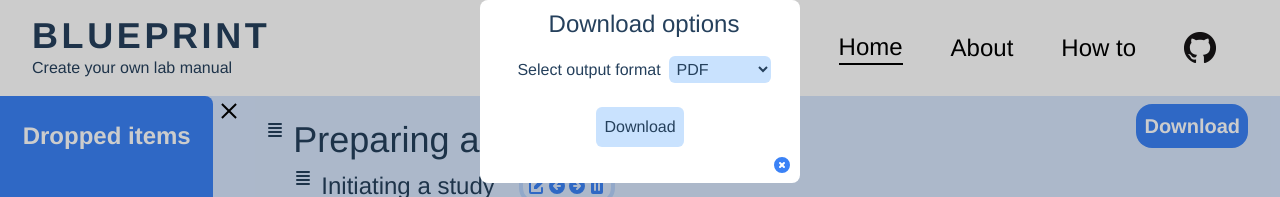
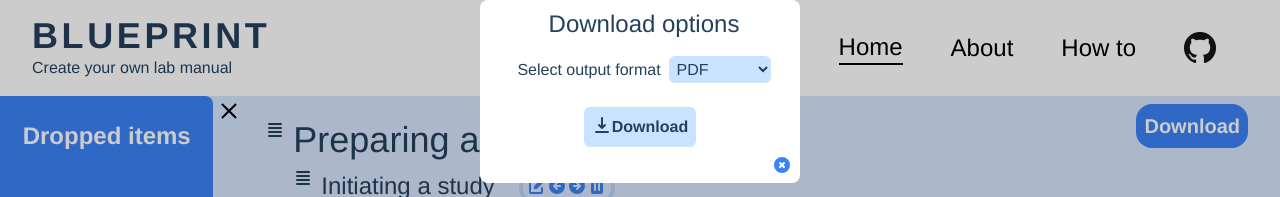
Before and after one commit to mjaquiery/lab-manual, a Vue app: page / in a window 1280 px wide. Both pictures are taken after a click on the button "Download". Shown: the top 197 px of the page. Built offline with nearby package versions, Linux system fonts and the light colour scheme.

Commit message:
button styling

```diff
--- a/src/views/Home.vue
+++ b/src/views/Home.vue
@@ -86,7 +86,10 @@
             <option value="json">JSON</option>
           </select>
         </form>
-        <button value="download" class="rounded-md p-2 bg-blue-300 bg-opacity-50">Download</button>
+        <button @click="printDownload" class="rounded-md p-2 bg-blue-300 bg-opacity-50 flex flex-row font-bold">
+          <DownloadIcon class="h-5 w-5"/>
+          <span>Download</span>
+        </button>
         </div>
       </template>
 
@@ -95,18 +98,6 @@
         </div>
       </template>
     </Modal>
-<!--   <div>
-    <h3 class="pb-5">Output options</h3>
-    <button
-      @click="printDownload"
-      class="flex flex-row"
-    >
-      <span>Download lab manual</span>
-    <DownloadIcon
-      class="h-5 w-5"
-    />
-    </button>
-  </div> -->
   </div>
 </template>
 
@@ -120,7 +111,7 @@ import BinItem from '@/components/BinItem.vue'
 import AddItem from '@/components/AddItem.vue'
 import Modal from '@/components/Modal.vue'
 // Icons
-import { PlusCircleIcon, ViewListIcon, XCircleIcon /* DownloadIcon */ } from '@heroicons/vue/solid'
+import { PlusCircleIcon, ViewListIcon, XCircleIcon, DownloadIcon } from '@heroicons/vue/solid'
 
 export default {
   name: 'Home',
@@ -134,8 +125,8 @@ export default {
     // Icons
     PlusCircleIcon,
     ViewListIcon,
-    XCircleIcon
- /*    DownloadIcon */
+    XCircleIcon,
+    DownloadIcon
   },
   computed: {
     ...mapState(['flat', 'errorLoadingTemplate', 'loadingTemplate', 'markdown']),
```
Also changed, not shown: 1 other file (tests, documents, lock files or other folders).
